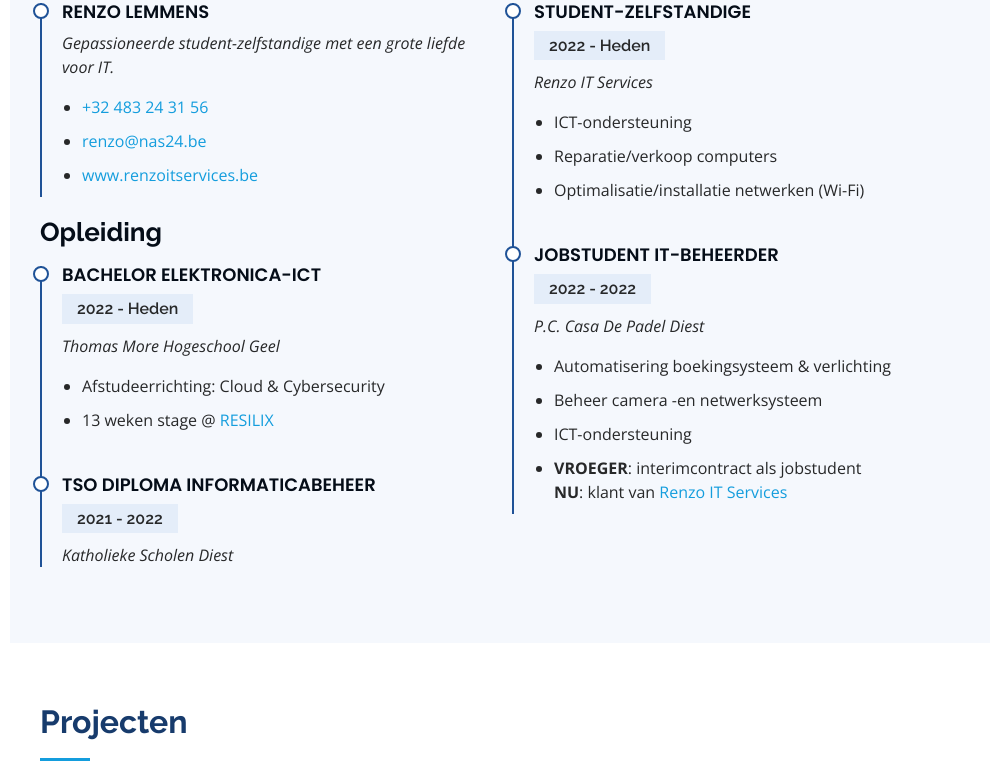
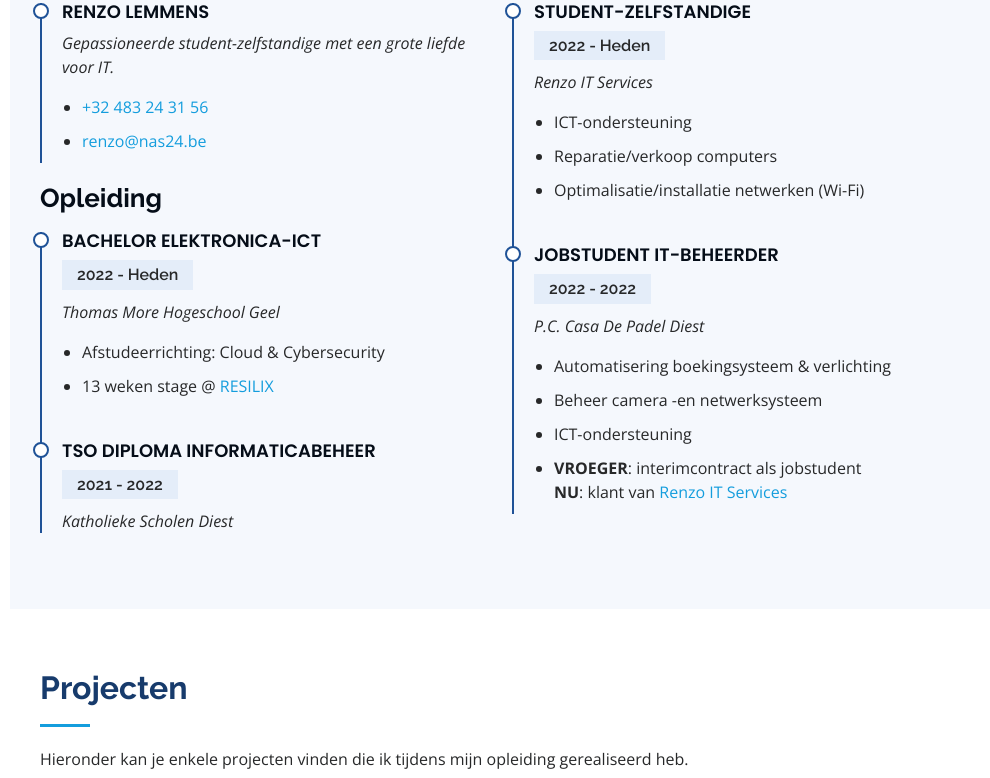
Before and after one commit to renzodotexe/renzodotexe.github.io, a plain HTML site: page index.html in a window 1280 px wide. Shown: the part 1742-2520 px from the top of the page, without its empty margins (290-1280 px from the left). Drawn offline with nearby package versions, Linux system fonts and the light colour scheme.

Commit message:
Update INDEX

```diff
--- a/index.html
+++ b/index.html
@@ -302,7 +302,6 @@
               <ul>
                 <li><a href="tel:+32483243156">+32 483 24 31 56</a></li>
                 <li><a href="mailto:renzo@nas24.be">renzo@nas24.be</a></li>
-                <li><a href="http://www.renzoitservices.be">www.renzoitservices.be</a></li>
               </ul>
             </div>
 
```
